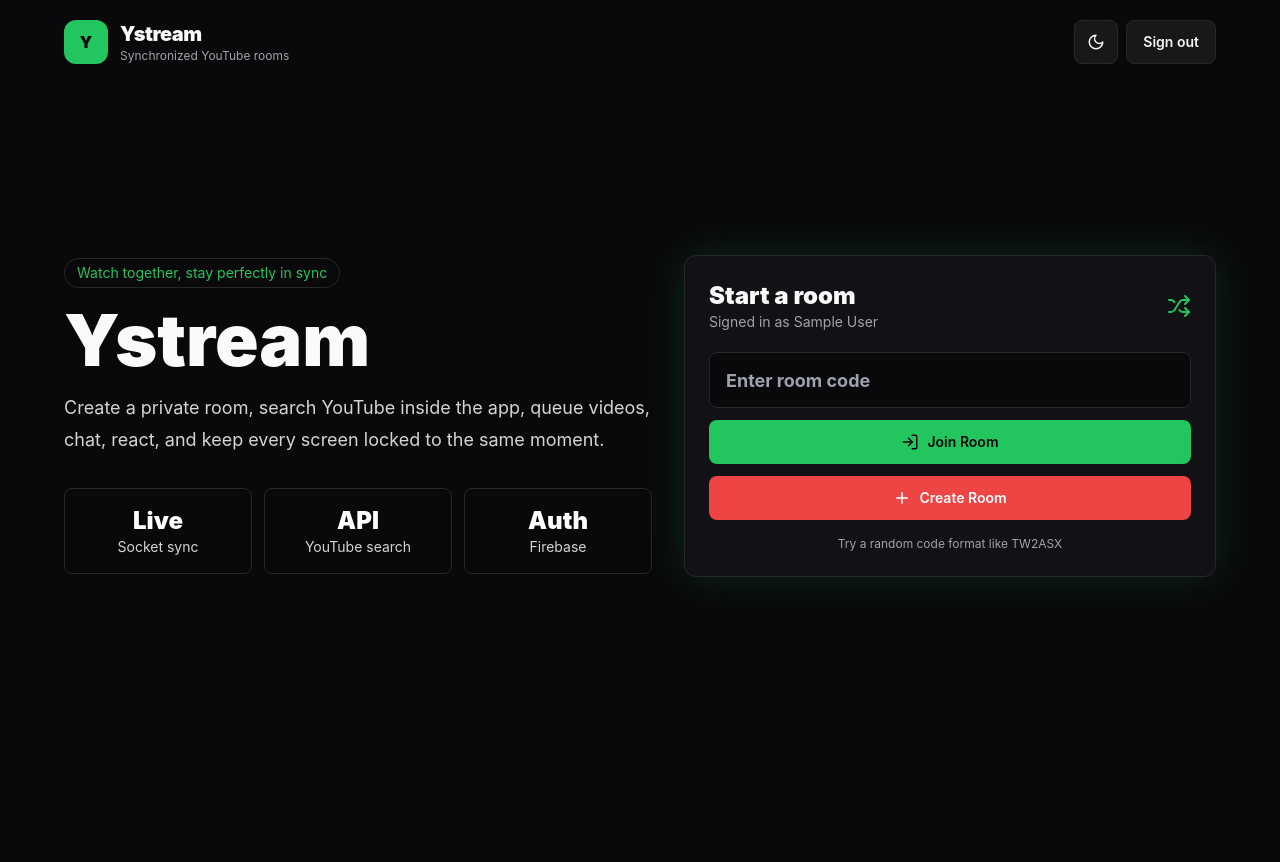
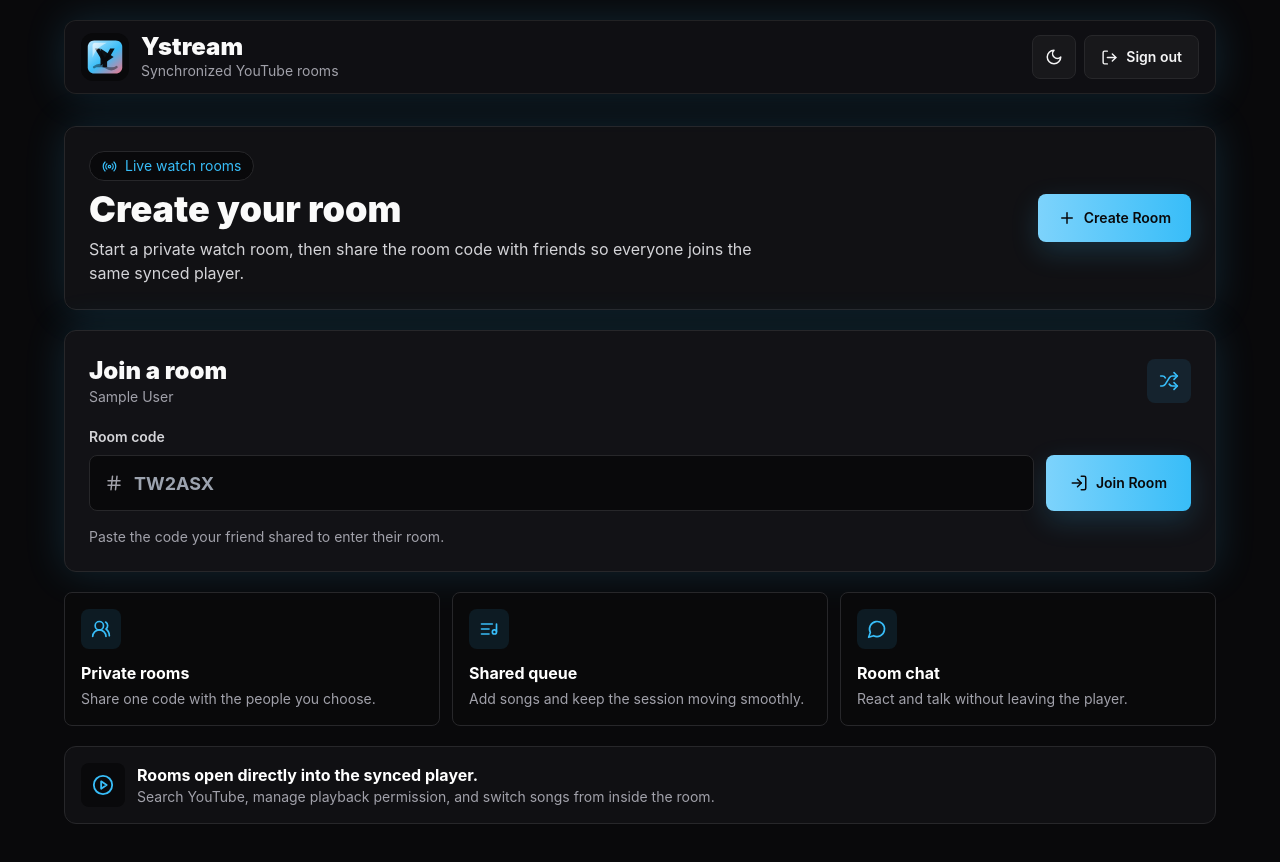
Before and after one commit to imsauravkumar/ystream-client, a React (Vite) app: page / in a window 1280 px wide. Shown: the top 862 px of the page. Before the commit the page ends 800 px from the top, so only its background shows below. Built offline with nearby package versions, Linux system fonts and the light colour scheme; no server answers; sample sign-in values are in the browser's storage.

Commit message:
updated code

```diff
--- /dev/null
+++ b/src/components/BrandMark.jsx
@@ -0,0 +1,42 @@
+import { useId } from "react";
+
+export default function BrandMark({ className = "h-11 w-11", title = "Ystream" }) {
+  const id = useId().replace(/:/g, "");
+  const gradientId = `ystream-gradient-${id}`;
+  const shineId = `ystream-shine-${id}`;
+
+  return (
+    <svg className={className} viewBox="0 0 64 64" role="img" aria-label={title}>
+      <defs>
+        <linearGradient id={gradientId} x1="11" y1="8" x2="53" y2="58" gradientUnits="userSpaceOnUse">
+          <stop stopColor="#bae6fd" />
+          <stop offset="0.52" stopColor="#38bdf8" />
+          <stop offset="1" stopColor="#fb7185" />
+        </linearGradient>
+        <linearGradient id={shineId} x1="20" y1="14" x2="45" y2="45" gradientUnits="userSpaceOnUse">
+          <stop stopColor="#ffffff" stopOpacity="0.62" />
+          <stop offset="1" stopColor="#ffffff" stopOpacity="0" />
+        </linearGradient>
+      </defs>
+      <rect width="64" height="64" rx="16" fill="#09090b" />
+      <path
+        fill={`url(#${gradientId})`}
+        d="M17.5 10h29C51.2 10 55 13.8 55 18.5v27C55 50.2 51.2 54 46.5 54h-29C12.8 54 9 50.2 9 45.5v-27C9 13.8 12.8 10 17.5 10Z"
+      />
+      <path fill="#09090b" d="M26 20.5 43.5 32 26 43.5v-23Z" opacity="0.96" />
+      <path
+        fill="#09090b"
+        d="M18.5 20.5h6.1l7.2 13.2 7.1-13.2h6L34.8 38v7.5h-6V38L18.5 20.5Z"
+        opacity="0.96"
+      />
+      <path
+        stroke="#09090b"
+        strokeLinecap="round"
+        strokeWidth="3.2"
+        d="M17.5 45.5c4.7-4 9.8-4 15.3 0 5.3 3.8 10.1 3.8 14.5 0"
+        opacity="0.42"
+      />
+      <path fill={`url(#${shineId})`} d="M18.5 13h15.8c-9.8 4.7-16 11.4-18.9 20.1V16.2c0-1.8 1.4-3.2 3.1-3.2Z" />
+    </svg>
+  );
+}
--- a/src/components/Button.jsx
+++ b/src/components/Button.jsx
@@ -1,14 +1,14 @@
 export default function Button({ className = "", variant = "primary", ...props }) {
   const variants = {
-    primary: "bg-brand text-zinc-950 hover:bg-green-400",
-    danger: "bg-accent text-white hover:bg-red-500",
-    ghost: "bg-zinc-900 text-zinc-100 hover:bg-zinc-800 border border-zinc-800",
+    primary: "bg-gradient-to-r from-sky-300 to-brand text-zinc-950 shadow-[0_10px_28px_rgba(56,189,248,0.18)] hover:from-sky-200 hover:to-sky-300",
+    danger: "bg-accent text-white shadow-[0_10px_28px_rgba(244,63,94,0.16)] hover:bg-rose-500",
+    ghost: "border border-zinc-800 bg-zinc-900 text-zinc-100 hover:border-sky-400/50 hover:bg-zinc-800",
     subtle: "bg-zinc-800 text-zinc-100 hover:bg-zinc-700"
   };
 
   return (
     <button
-      className={`inline-flex min-h-11 items-center justify-center gap-2 rounded-lg px-4 text-sm font-semibold transition disabled:cursor-not-allowed disabled:opacity-50 ${variants[variant]} ${className}`}
+      className={`inline-flex min-h-11 items-center justify-center gap-2 rounded-lg px-4 text-sm font-semibold transition focus:outline-none focus:ring-2 focus:ring-sky-300/40 disabled:cursor-not-allowed disabled:opacity-50 ${variants[variant]} ${className}`}
       {...props}
     />
   );
--- /dev/null
+++ b/src/components/ConfirmDialog.jsx
@@ -0,0 +1,38 @@
+import { X } from "lucide-react";
+import Button from "./Button.jsx";
+
+export default function ConfirmDialog({ open, title, message, confirmLabel = "Confirm", cancelLabel = "Cancel", onConfirm, onCancel }) {
+  if (!open) return null;
+
+  return (
+    <div className="fixed inset-0 z-50 grid place-items-center bg-black/70 px-4 backdrop-blur-sm" role="dialog" aria-modal="true" aria-labelledby="confirm-title">
+      <div className="w-full max-w-sm rounded-xl border border-zinc-800 bg-panel p-4 shadow-glow sm:p-5">
+        <div className="flex items-start justify-between gap-3">
+          <div className="min-w-0">
+            <h2 id="confirm-title" className="text-xl font-black leading-tight text-white">
+              {title}
+            </h2>
+            <p className="mt-2 text-sm leading-6 text-muted">{message}</p>
+          </div>
+          <button
+            className="grid h-9 w-9 shrink-0 place-items-center rounded-lg border border-zinc-800 bg-zinc-900 text-zinc-100 transition hover:bg-zinc-800"
+            type="button"
+            title={cancelLabel}
+            onClick={onCancel}
+          >
+            <X size={17} />
+          </button>
+        </div>
+
+        <div className="mt-5 grid gap-2 sm:grid-cols-2">
+          <Button variant="ghost" onClick={onCancel}>
+            {cancelLabel}
+          </Button>
+          <Button variant="danger" onClick={onConfirm}>
+            {confirmLabel}
+          </Button>
+        </div>
+      </div>
+    </div>
+  );
+}
--- a/src/components/SearchPanel.jsx
+++ b/src/components/SearchPanel.jsx
@@ -35,7 +35,7 @@
             onChange={(event) => setQuery(event.target.value)}
           />
         </div>
-        <Button className="sm:w-32" disabled={loading}>{loading ? "Searching" : "Search"}</Button>
+        <Button className="w-full sm:w-32" disabled={loading}>{loading ? "Searching" : "Search"}</Button>
       </form>
 
       <div className="mt-4 grid gap-3 sm:grid-cols-2 2xl:grid-cols-3">
--- a/src/components/Sidebar.jsx
+++ b/src/components/Sidebar.jsx
@@ -102,7 +102,7 @@
               {isHost && user.uid !== currentUserUid && (
                 <button
                   className={`shrink-0 rounded-lg px-2.5 py-2 text-xs font-bold transition ${
-                    hasPlaybackPermission(user) ? "bg-red-950/80 text-red-300 hover:bg-red-900" : "bg-zinc-800 text-zinc-200 hover:bg-zinc-700"
+                    hasPlaybackPermission(user) ? "bg-rose-950/80 text-rose-200 hover:bg-rose-900" : "bg-zinc-800 text-zinc-200 hover:bg-zinc-700"
                   }`}
                   onClick={() => onUpdatePlaybackPermission(user.uid, !hasPlaybackPermission(user))}
                   type="button"
@@ -128,7 +128,7 @@
               <img className="h-14 w-20 rounded-md object-cover" src={video.thumbnail} alt="" />
               <div className="min-w-0 flex-1">
                 <p className="line-clamp-2 text-sm font-bold leading-snug">{video.title}</p>
-                <button className="mt-1 text-xs font-bold text-red-400 transition hover:text-red-300" onClick={() => onRemoveFromQueue(index)}>
+                <button className="mt-1 text-xs font-bold text-rose-300 transition hover:text-rose-200" onClick={() => onRemoveFromQueue(index)}>
                   Remove
                 </button>
               </div>
@@ -174,7 +174,7 @@
             onBlur={() => onTyping(false)}
             onFocus={() => onTyping(Boolean(message.trim()))}
           />
-          <button className="grid h-11 w-11 place-items-center rounded-lg bg-brand text-zinc-950 hover:bg-green-400" type="submit" title="Send">
+          <button className="grid h-11 w-11 place-items-center rounded-lg bg-gradient-to-r from-sky-300 to-brand text-zinc-950 transition hover:from-sky-200 hover:to-sky-300" type="submit" title="Send">
             <Send size={18} />
           </button>
         </form>
--- a/src/pages/Auth.jsx
+++ b/src/pages/Auth.jsx
@@ -2,6 +2,7 @@
 import { useState } from "react";
 import toast from "react-hot-toast";
 import { Navigate, useNavigate } from "react-router-dom";
+import BrandMark from "../components/BrandMark.jsx";
 import Button from "../components/Button.jsx";
 import ThemeToggle from "../components/ThemeToggle.jsx";
 import { useAuth } from "../context/AuthContext.jsx";
@@ -66,23 +67,23 @@
 
   return (
     <main className="min-h-screen bg-ink px-4 py-5 text-zinc-50 sm:px-6 lg:px-10">
-      <nav className="mx-auto flex max-w-6xl items-center justify-between">
-        <div className="flex items-center gap-3">
-          <div className="grid h-11 w-11 place-items-center rounded-xl bg-brand font-black text-zinc-950">Y</div>
-          <div>
-            <p className="text-xl font-black tracking-tight">Ystream</p>
-            <p className="text-xs text-muted">Sign in to start watching together</p>
+      <nav className="mx-auto grid max-w-6xl grid-cols-[minmax(0,1fr)_auto] items-center gap-2 rounded-xl border border-zinc-800/80 bg-panel/80 px-2.5 py-2.5 shadow-glow backdrop-blur sm:gap-3 sm:px-4 sm:py-3">
+        <div className="flex min-w-0 items-center gap-2.5 sm:gap-3">
+          <BrandMark className="h-10 w-10 shrink-0 sm:h-12 sm:w-12" />
+          <div className="min-w-0">
+            <p className="truncate text-xl font-black leading-6 tracking-normal sm:text-2xl sm:leading-7">Ystream</p>
+            <p className="truncate text-xs leading-4 text-muted sm:text-sm sm:leading-5">Sign in to start watching together</p>
           </div>
         </div>
         <ThemeToggle />
       </nav>
 
-      <section className="mx-auto grid min-h-[calc(100vh-6rem)] max-w-6xl items-center gap-8 py-10 lg:grid-cols-[1fr_27rem]">
-        <div className="space-y-6">
-          <h1 className="max-w-3xl text-5xl font-black leading-tight tracking-normal sm:text-6xl xl:text-7xl">
+      <section className="mx-auto grid min-h-[calc(100vh-6rem)] max-w-6xl items-center gap-6 py-8 lg:grid-cols-[minmax(0,1fr)_27rem] lg:gap-8">
+        <div className="space-y-4 text-center lg:text-left">
+          <h1 className="text-4xl font-black leading-tight tracking-normal sm:text-6xl xl:text-7xl">
             Ystream
           </h1>
-          <p className="max-w-2xl text-lg leading-8 text-zinc-300">
+          <p className="mx-auto max-w-2xl text-base leading-7 text-zinc-300 sm:text-lg sm:leading-8 lg:mx-0">
             Sign in once, then create private synchronized YouTube rooms, queue videos, chat, and control playback across devices.
           </p>
         </div>
@@ -90,14 +91,22 @@
         <div className="rounded-xl border border-zinc-800 bg-panel p-4 shadow-glow sm:p-6">
           <div className="mb-5 grid grid-cols-2 gap-2 rounded-lg bg-zinc-950 p-1">
             <button
-              className={`h-10 rounded-md text-sm font-bold transition ${mode === "login" ? "bg-brand text-zinc-950" : "text-zinc-300 hover:bg-zinc-900"}`}
+              className={`h-10 rounded-md text-sm font-bold transition ${
+                mode === "login"
+                  ? "bg-gradient-to-r from-sky-300 to-brand text-zinc-950 shadow-[0_8px_22px_rgba(56,189,248,0.16)]"
+                  : "text-zinc-300 hover:bg-zinc-900 hover:text-white"
+              }`}
               onClick={() => setMode("login")}
               type="button"
             >
               Login
             </button>
             <button
-              className={`h-10 rounded-md text-sm font-bold transition ${mode === "signup" ? "bg-brand text-zinc-950" : "text-zinc-300 hover:bg-zinc-900"}`}
+              className={`h-10 rounded-md text-sm font-bold transition ${
+                mode === "signup"
+                  ? "bg-gradient-to-r from-sky-300 to-brand text-zinc-950 shadow-[0_8px_22px_rgba(56,189,248,0.16)]"
+                  : "text-zinc-300 hover:bg-zinc-900 hover:text-white"
+              }`}
               onClick={() => setMode("signup")}
               type="button"
             >
--- a/src/pages/Home.jsx
+++ b/src/pages/Home.jsx
@@ -1,8 +1,10 @@
-import { LogIn, Plus, Shuffle } from "lucide-react";
+import { Hash, ListMusic, LogIn, LogOut, MessageCircle, PlayCircle, Plus, Radio, Shuffle, UsersRound } from "lucide-react";
 import { useMemo, useState } from "react";
 import toast from "react-hot-toast";
 import { useNavigate } from "react-router-dom";
+import BrandMark from "../components/BrandMark.jsx";
 import Button from "../components/Button.jsx";
+import ConfirmDialog from "../components/ConfirmDialog.jsx";
 import ThemeToggle from "../components/ThemeToggle.jsx";
 import { useAuth } from "../context/AuthContext.jsx";
 import { getBackendConfigMessage } from "../lib/config.js";
@@ -16,6 +18,7 @@
   const { user, loading } = useAuth();
   const [roomCode, setRoomCode] = useState("");
   const [busy, setBusy] = useState(false);
+  const [signOutDialogOpen, setSignOutDialogOpen] = useState(false);
   const previewCode = useMemo(() => generateRoomCode(), []);
 
   async function handleCreate() {
@@ -47,88 +50,135 @@
     }
   }
 
+  async function confirmSignOut() {
+    await logout();
+    navigate("/auth");
+  }
+
   return (
     <main className="min-h-screen bg-ink px-4 py-5 text-zinc-50 sm:px-6 lg:px-10">
-      <nav className="mx-auto flex max-w-6xl items-center justify-between">
-        <div className="flex items-center gap-3">
-          <div className="grid h-11 w-11 place-items-center rounded-xl bg-brand font-black text-zinc-950">Y</div>
-          <div>
-            <p className="text-xl font-black tracking-tight">Ystream</p>
-            <p className="text-xs text-muted">Synchronized YouTube rooms</p>
+      <nav className="mx-auto grid max-w-6xl grid-cols-[minmax(0,1fr)_auto] items-center gap-2 rounded-xl border border-zinc-800/80 bg-panel/80 px-2.5 py-2.5 shadow-glow backdrop-blur sm:gap-3 sm:px-4 sm:py-3">
+        <div className="flex min-w-0 items-center gap-2.5 sm:gap-3">
+          <BrandMark className="h-10 w-10 shrink-0 sm:h-12 sm:w-12" />
+          <div className="min-w-0">
+            <p className="truncate text-xl font-black leading-6 tracking-normal sm:text-2xl sm:leading-7">Ystream</p>
+            <p className="truncate text-xs leading-4 text-muted sm:text-sm sm:leading-5">Synchronized YouTube rooms</p>
           </div>
         </div>
-        <div className="flex items-center gap-2">
+        <div className="flex shrink-0 items-center gap-2">
           <ThemeToggle />
           {user && (
             <Button
+              className="h-11 w-11 whitespace-nowrap px-0 sm:w-auto sm:min-w-[6.5rem] sm:px-4"
               variant="ghost"
-              onClick={async () => {
-                await logout();
-                navigate("/auth");
-              }}
+              title="Sign out"
+              onClick={() => setSignOutDialogOpen(true)}
             >
-              Sign out
+              <LogOut size={17} />
+              <span className="hidden sm:inline">Sign out</span>
             </Button>
           )}
         </div>
       </nav>
 
-      <section className="mx-auto grid min-h-[calc(100vh-6rem)] max-w-6xl items-center gap-8 py-10 lg:grid-cols-[1.05fr_0.95fr]">
-        <div className="space-y-8">
-          <div className="space-y-4">
-            <p className="inline-flex rounded-full border border-zinc-800 bg-zinc-950 px-3 py-1 text-sm text-brand">
-              Watch together, stay perfectly in sync
+      <section className="mx-auto flex min-h-[calc(100vh-6rem)] max-w-6xl flex-col justify-center gap-5 py-8">
+        <div className="rounded-xl border border-zinc-800 bg-panel/90 p-5 shadow-glow sm:p-6">
+          <div className="flex flex-col gap-5 sm:flex-row sm:items-center sm:justify-between">
+            <div className="min-w-0 space-y-2">
+              <p className="inline-flex items-center gap-2 rounded-full border border-zinc-800 bg-zinc-950 px-3 py-1 text-sm text-brand">
+                <Radio size={15} />
+                Live watch rooms
               </p>
-            <h1 className="max-w-3xl text-5xl font-black leading-tight tracking-normal sm:text-6xl xl:text-7xl">
-              Ystream
-            </h1>
-            <p className="max-w-2xl text-lg leading-8 text-zinc-300">
-              Create a private room, search YouTube inside the app, queue videos, chat, react, and keep every screen locked to the same moment.
+              <h1 className="text-3xl font-black leading-tight tracking-normal sm:text-4xl">Create your room</h1>
+              <p className="max-w-2xl text-sm leading-6 text-zinc-300 sm:text-base">
+                Start a private watch room, then share the room code with friends so everyone joins the same synced player.
               </p>
             </div>
-
-          <div className="grid grid-cols-3 gap-3 text-center text-sm text-zinc-300">
-            <div className="rounded-lg border border-zinc-800 bg-zinc-950 p-4">
-              <p className="text-2xl font-black text-white">Live</p>
-              <p>Socket sync</p>
-            </div>
-            <div className="rounded-lg border border-zinc-800 bg-zinc-950 p-4">
-              <p className="text-2xl font-black text-white">API</p>
-              <p>YouTube search</p>
-            </div>
-            <div className="rounded-lg border border-zinc-800 bg-zinc-950 p-4">
-              <p className="text-2xl font-black text-white">Auth</p>
-              <p>Firebase</p>
-            </div>
+            <Button className="h-12 w-full px-5 sm:w-auto sm:shrink-0" disabled={busy || loading} type="button" onClick={handleCreate}>
+              <Plus size={18} /> Create Room
+            </Button>
           </div>
         </div>
 
         <div className="rounded-xl border border-zinc-800 bg-panel p-4 shadow-glow sm:p-6">
-          <div className="mb-5 flex items-center justify-between">
-            <div>
-              <h2 className="text-2xl font-black">Start a room</h2>
-              <p className="text-sm text-muted">Signed in as {user?.displayName || user?.email || "Guest"}</p>
+          <div className="mb-5 flex items-center justify-between gap-3">
+            <div className="min-w-0">
+              <h2 className="text-2xl font-black">Join a room</h2>
+              <p className="truncate text-sm text-muted">{user?.displayName || user?.email || "Guest"}</p>
             </div>
-            <Shuffle className="text-brand" />
+            <div className="grid h-11 w-11 shrink-0 place-items-center rounded-lg bg-brand/10 text-brand">
+              <Shuffle size={20} />
+            </div>
           </div>
 
-          <form className="space-y-3" onSubmit={handleJoin}>
+          <form className="grid gap-3 lg:grid-cols-[minmax(0,1fr)_auto]" onSubmit={handleJoin}>
+            <div className="min-w-0">
+              <label className="mb-2 block text-sm font-semibold text-zinc-300" htmlFor="room-code">
+                Room code
+              </label>
+              <div className="relative">
+                <Hash className="absolute left-4 top-1/2 -translate-y-1/2 text-muted" size={18} />
                 <input
-              className="h-14 w-full rounded-lg border border-zinc-800 bg-zinc-950 px-4 text-lg font-bold uppercase tracking-[0.2em] text-white outline-none transition placeholder:normal-case placeholder:tracking-normal focus:border-brand"
-              placeholder="Enter room code"
+                  id="room-code"
+                  className="h-14 w-full rounded-lg border border-zinc-800 bg-zinc-950 pl-11 pr-4 text-lg font-bold uppercase tracking-[0.2em] text-white outline-none transition placeholder:normal-case placeholder:tracking-normal focus:border-brand"
+                  placeholder={previewCode}
                   value={roomCode}
                   onChange={(event) => setRoomCode(normalizeRoomCode(event.target.value))}
                 />
-            <Button className="w-full" disabled={busy || loading} type="submit">
+              </div>
+            </div>
+            <Button className="h-14 w-full self-end px-6 lg:w-auto" disabled={busy || loading} type="submit">
               <LogIn size={18} /> Join Room
             </Button>
-            <Button className="w-full" disabled={busy || loading} type="button" variant="danger" onClick={handleCreate}>
-              <Plus size={18} /> Create Room
-            </Button>
           </form>
-          <p className="mt-4 text-center text-xs text-muted">Try a random code format like {previewCode}</p>
+          <p className="mt-4 text-sm leading-5 text-muted">Paste the code your friend shared to enter their room.</p>
+        </div>
+
+        <div className="grid gap-3 sm:grid-cols-3">
+          <div className="rounded-lg border border-zinc-800 bg-zinc-950/80 p-4">
+            <div className="mb-3 grid h-10 w-10 place-items-center rounded-lg bg-brand/10 text-brand">
+              <UsersRound size={20} />
+            </div>
+            <p className="font-bold text-white">Private rooms</p>
+            <p className="mt-1 text-sm leading-5 text-muted">Share one code with the people you choose.</p>
+          </div>
+          <div className="rounded-lg border border-zinc-800 bg-zinc-950/80 p-4">
+            <div className="mb-3 grid h-10 w-10 place-items-center rounded-lg bg-brand/10 text-brand">
+              <ListMusic size={20} />
+            </div>
+            <p className="font-bold text-white">Shared queue</p>
+            <p className="mt-1 text-sm leading-5 text-muted">Add songs and keep the session moving smoothly.</p>
+          </div>
+          <div className="rounded-lg border border-zinc-800 bg-zinc-950/80 p-4">
+            <div className="mb-3 grid h-10 w-10 place-items-center rounded-lg bg-brand/10 text-brand">
+              <MessageCircle size={20} />
+            </div>
+            <p className="font-bold text-white">Room chat</p>
+            <p className="mt-1 text-sm leading-5 text-muted">React and talk without leaving the player.</p>
+          </div>
+        </div>
+
+        <div className="rounded-xl border border-zinc-800 bg-panel/80 p-4">
+          <div className="flex items-center gap-3">
+            <div className="grid h-11 w-11 shrink-0 place-items-center rounded-lg bg-zinc-950 text-brand">
+              <PlayCircle size={22} />
+            </div>
+            <div className="min-w-0">
+              <p className="font-bold text-white">Rooms open directly into the synced player.</p>
+              <p className="text-sm text-muted">Search YouTube, manage playback permission, and switch songs from inside the room.</p>
+            </div>
+          </div>
         </div>
       </section>
+      <ConfirmDialog
+        open={signOutDialogOpen}
+        title="Sign out?"
+        message="You will leave your dashboard and return to the sign-in screen."
+        confirmLabel="Sign out"
+        cancelLabel="Stay signed in"
+        onCancel={() => setSignOutDialogOpen(false)}
+        onConfirm={confirmSignOut}
+      />
     </main>
   );
 }
--- a/src/styles.css
+++ b/src/styles.css
@@ -14,8 +14,8 @@
 
 :root.light body {
   background:
-    radial-gradient(circle at top left, rgba(34, 197, 94, 0.12), transparent 28rem),
-    radial-gradient(circle at bottom right, rgba(239, 68, 68, 0.1), transparent 28rem),
+    radial-gradient(circle at top left, rgba(56, 189, 248, 0.12), transparent 28rem),
+    radial-gradient(circle at bottom right, rgba(244, 63, 94, 0.1), transparent 28rem),
     #f4f4f5;
 }
 
@@ -59,8 +59,8 @@
   min-width: 320px;
   min-height: 100vh;
   background:
-    radial-gradient(circle at top left, rgba(34, 197, 94, 0.14), transparent 28rem),
-    radial-gradient(circle at bottom right, rgba(239, 68, 68, 0.12), transparent 28rem),
+    radial-gradient(circle at top left, rgba(56, 189, 248, 0.14), transparent 28rem),
+    radial-gradient(circle at bottom right, rgba(244, 63, 94, 0.12), transparent 28rem),
     #09090b;
 }
 
@@ -94,8 +94,8 @@
   margin-top: -5px;
   border: 2px solid #09090b;
   border-radius: 999px;
-  background: #22c55e;
-  box-shadow: 0 0 0 4px rgba(34, 197, 94, 0.14);
+  background: #38bdf8;
+  box-shadow: 0 0 0 4px rgba(56, 189, 248, 0.14);
 }
 
 .player-range::-moz-range-track {
@@ -109,8 +109,8 @@
   height: 14px;
   border: 2px solid #09090b;
   border-radius: 999px;
-  background: #22c55e;
-  box-shadow: 0 0 0 4px rgba(34, 197, 94, 0.14);
+  background: #38bdf8;
+  box-shadow: 0 0 0 4px rgba(56, 189, 248, 0.14);
 }
 
 .scrollbar-soft::-webkit-scrollbar {
--- a/tailwind.config.js
+++ b/tailwind.config.js
@@ -7,11 +7,11 @@
         ink: "#09090b",
         panel: "#121216",
         muted: "#a1a1aa",
-        brand: "#22c55e",
-        accent: "#ef4444"
+        brand: "#38bdf8",
+        accent: "#f43f5e"
       },
       boxShadow: {
-        glow: "0 0 40px rgba(34, 197, 94, 0.16)"
+        glow: "0 0 40px rgba(56, 189, 248, 0.16)"
       }
     }
   },
```
Also changed, not shown: src/pages/Room.jsx (+25 -9 lines), public/favicon.svg. Lines whose indentation alone changed are shown as unchanged.
